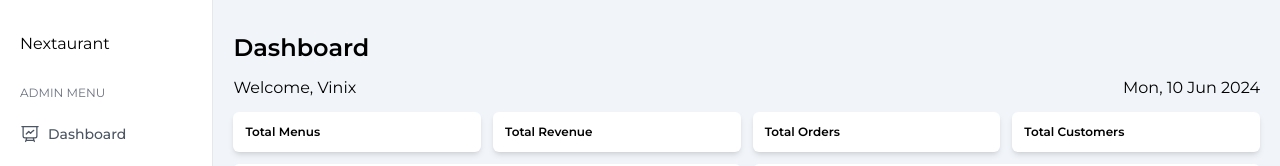
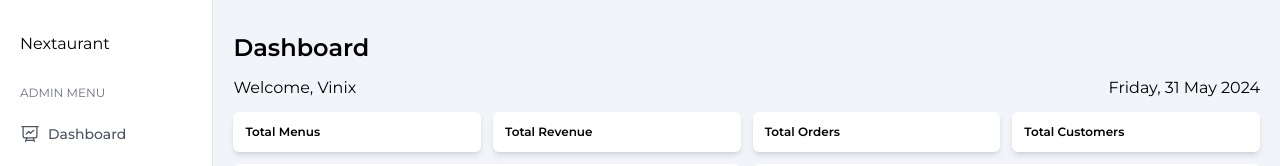
Before and after one commit to winstencoellins/nextaurant, a Next.js app: page /admin/dashboard in a window 1280 px wide. Shown: the top 166 px of the page. Built offline with nearby package versions, Linux system fonts and the light colour scheme.

Commit message:
edit admin/dashboard page.tsx

```diff
--- a/app/admin/dashboard/page.tsx
+++ b/app/admin/dashboard/page.tsx
@@ -1,16 +1,18 @@
 export default function Dashboard() {
     function todayDate(){
-        Date.prototype.getDay()
-        Date.prototype.getDate()
-        Date.prototype.getMonth()
-        Date.prototype.getFullYear()
+        // let today = (new Date()).toString().split(' ').splice(0,4).join(' ')
+        // return today
+        let today = new Date()
+        const dayNames = ["Sunday", "Monday", "Tuesday", "Wednesday", "Thursday", "Friday", "Saturday"]
+        const monthNames = ["January", "February", "March", "April", "May", "June", "July", "August", "September", "October", "November", "December"]
+        return dayNames[today.getDay()] + ", " + today.getDate() + " " + monthNames[today.getMonth()] + " " + today.getFullYear()
     }
     return (
         <div className="mx-5 mt-8 w-full">
             <h1 className="text-2xl font-semibold">Dashboard</h1>
 
             <div className="mt-3">
-                <h3>Welcome, Vinix <span className="float-end">Mon, 10 Jun 2024</span></h3>
+                <h3>Welcome, Vinix <span className="float-end">{todayDate()}</span></h3>
             </div>
 
             <div className="grid grid-cols-2 gap-3 mt-3">
```
